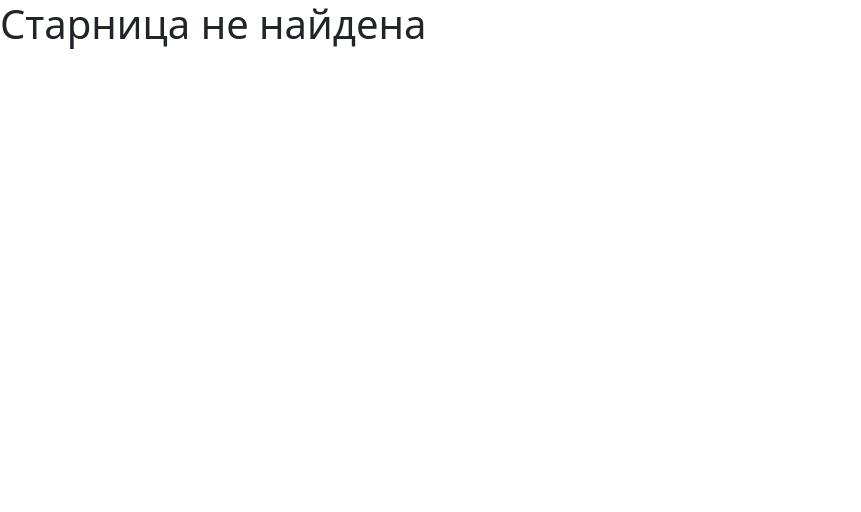
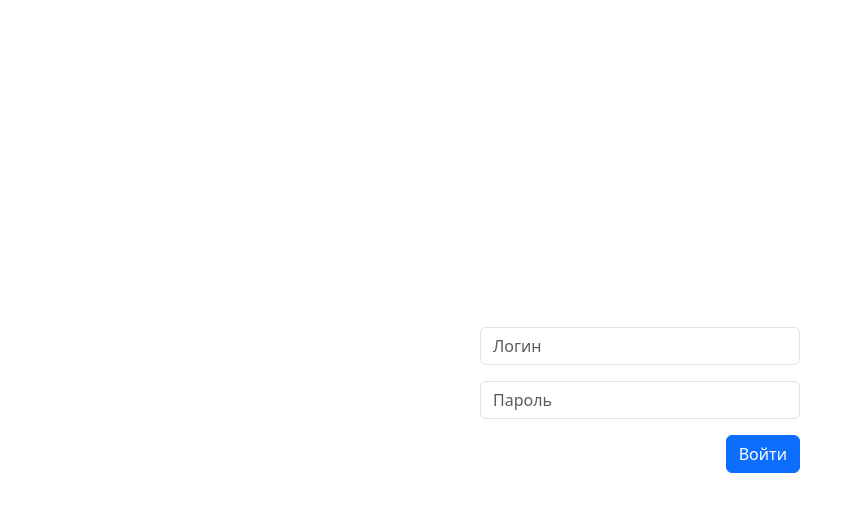
Before and after one commit to SemyonSt/crm, a React (Create React App) app in the folder frontend/: page /login in a window 1280 px wide. Shown: the top 512 px of the page, without its empty margins (0-861 px from the left). Built offline with nearby package versions, Linux system fonts and the light colour scheme.

Commit message:
add Layout page and fix routing

```diff
--- a/frontend/src/components/menu/index.jsx
+++ b/frontend/src/components/menu/index.jsx
@@ -2,12 +2,12 @@ import { Calendar3, CardList, Coin, FileEarmark, PersonCircle, PersonFill, Perso
 import Nav from 'react-bootstrap/Nav';
 import { Link } from "react-router-dom";
 const menu = [
-  {
-    id: 1,
-    name: "Аккаунт",
-    icon: <PersonCircle/>,
-    to: "/"
-  },
+  // {
+  //   id: 1,
+  //   name: "Аккаунт",
+  //   icon: <PersonCircle/>,
+  //   to: "/"
+  // },
   {
     id: 2,
     name: "Сделки",
@@ -36,7 +36,7 @@ const menu = [
     id: 6,
     name: "Сотрудники",
     icon: <Person/>,
-    to: "/employees",
+    to: "/teachers",
   },
   {
     id: 7,
--- a/frontend/src/pages/DealBoard/index.jsx
+++ b/frontend/src/pages/DealBoard/index.jsx
@@ -15,7 +15,7 @@ const mass = [
     { id: 4, name: 'Школа музыки', phone: '+7 925 123 25',  description: 'Вокал', status: 'Встреча состоялась' },
 ];
 
-const DealBoard = () => {
+const DealBoard = ({className}) => {
 
     const [modalShow, setModalShow] = React.useState(false);
 
@@ -51,7 +51,7 @@ const DealBoard = () => {
         })
 
         return (
-            <Row>
+            <Row className={className}>
                 <Col>
                     <h3 style={{ height: '50px', textAlign: 'center', fontSize: '20px', padding: '5px' }}>Неразобранные</h3>
                     {renderCards(unassignedCards)}
--- /dev/null
+++ b/frontend/src/pages/Layout.jsx
@@ -0,0 +1,16 @@
+import { Col } from "react-bootstrap";
+import Menu from "../components/menu";
+import { Outlet } from "react-router-dom";
+
+const Layout = () => {
+  return <div className="row">
+    <Col className="col-1">
+      <Menu/>
+    </Col>
+    <Col className="col-11">
+      <Outlet/>
+    </Col>
+  </div>
+};
+
+export default Layout;
--- a/frontend/src/pages/Login/index.jsx
+++ b/frontend/src/pages/Login/index.jsx
@@ -1,22 +1,51 @@
-import Container from "react-bootstrap/Container";
+import { useState } from "react";
+import { useNavigate } from "react-router-dom";
 import Button from 'react-bootstrap/Button';
 import Form from 'react-bootstrap/Form';
+import Alert from 'react-bootstrap/Alert';
 
 import "./styles.scss";
 
 const Login = () => {
+  const navigate = useNavigate();
+  const [user, setUser] = useState({login: "", password: ""});
+  const [show, setShow] = useState(false);
+
+  const handleSubmit = (event) => {
+    event.preventDefault();
+
+    console.log(`Login :${user.login}, Password :${user.password}`);
+
+    if (user.login !== "admin" || user.password !== "admin") {
+      setShow(true);
+    }
+
+    navigate("/deal-board");
+  };
+
   return <div className=".full-page-container d-flex align-items-center justify-content-center h-100">
-    <Form className="w-25 d-flex flex-column">
+    <Form className="w-25 d-flex flex-column" onSubmit={handleSubmit}>
       <Form.Group className="mb-3" controlId="formBasicEmail">
-        <Form.Control type="email" placeholder="Логин" />
+        <Form.Control type="text" placeholder="Логин" value={user.login} onChange={(e) => setUser(prevUser => ({...prevUser, login: e.target.value}))} required/>
       </Form.Group>
 
       <Form.Group className="mb-3" controlId="formBasicPassword">
-        <Form.Control type="password" placeholder="Пароль" />
+        <Form.Control type="password" placeholder="Пароль" value={user.password} onChange={(e) => setUser(prevUser => ({...prevUser, password: e.target.value}))} required/>
       </Form.Group>
       <Button variant="primary" type="submit" className="align-self-end">
         Войти
       </Button>
+
+      {show && (
+          <Alert
+            className="mb-2"
+            variant="danger"
+            onClose={() => setShow(false)}
+            dismissible
+          >
+            Неверное имя пользователя или пароль.
+          </Alert>
+        )}
     </Form>
   </div>
 }
--- a/frontend/src/pages/Main.jsx
+++ b/frontend/src/pages/Main.jsx
@@ -7,35 +7,31 @@ import Order from "./Order";
 import Student from "./Student";
 import DealBoard from "./DealBoard";
 import Login from "./Login";
-import StudentList from "./StudentList";
-import EmployeeList from "./EmployeeList";
+import StudentList from "./Teachers";
+import TeacherList from "./Teachers";
 import TaskManager from "./TaskManager";
 import ScheduleCalendar from "./ScheduleCalendar";
 import Reports from "./Reports";
 import Menu from "../components/menu";
+import Layout from "./Layout";
 
 const Main = () => {
 
   return (
-    <div className="h-100">
-        {/* <aside className="col-md-2">
-          <Menu/>
-        </aside> */}
-
-        <Routes>
-          <Route path='/' element={<Login />} />
-          <Route path='/deal-board' element={<DealBoard />} />
+      <Routes>
+        <Route path="/login" element={<Login/>}/>
+        <Route path="/" element={<Layout/>}>
+          <Route path='/deal-board' element={<DealBoard/>} />
           <Route path='/order' element={<Order />} />
           <Route path='/student' element={<Student />} />
           <Route path='/task-manager' element={<TaskManager />} />
           <Route path='/calendar' element={<ScheduleCalendar />} />
           <Route path='/students' element={<StudentList />} />
-          <Route path='/employees' element={<EmployeeList />} />
+          <Route path='/teachers' element={<TeacherList />} />
           <Route path='/reports' element={<Reports />} />
           <Route path='*' element={<Error />} />
-        </Routes>
-
-    </div>
+        </Route>
+      </Routes>
   );
 }
 
--- a/frontend/src/pages/Order/index.jsx
+++ b/frontend/src/pages/Order/index.jsx
@@ -28,6 +28,7 @@ const Order = () => {
     <>
       <Modal show={show} size="xl">
         <Modal.Header closeButton>
+          <h1>Изменить сделку</h1>
         </Modal.Header>
         <Modal.Body>
           <Container>
```
Also changed, not shown: frontend/src/pages/Students/index.jsx (renamed from frontend/src/pages/StudentList/index.jsx), frontend/src/pages/Teachers/index.jsx (renamed from frontend/src/pages/EmployeeList/index.jsx).
